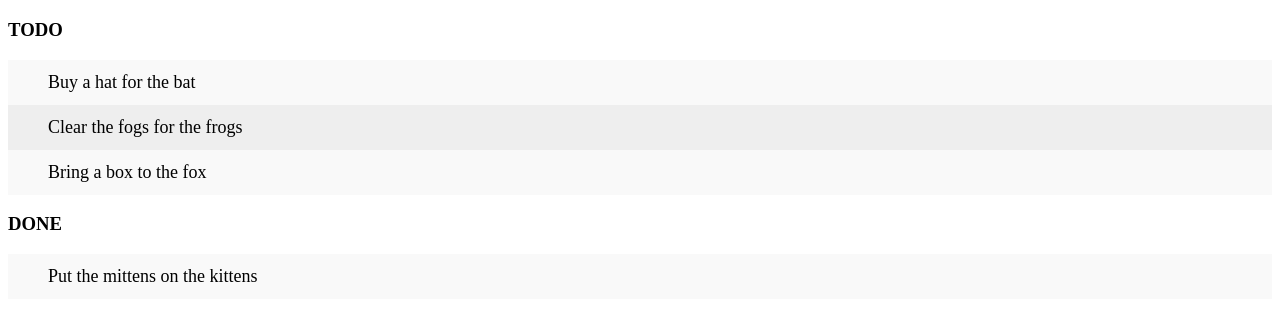
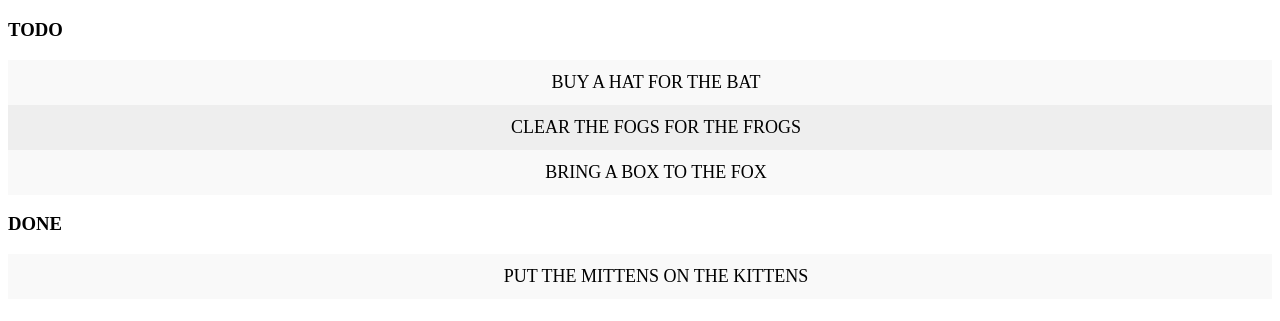
Before and after one commit to enia-cerri-tiranait/test-2, a plain HTML site: page index.html in a window 1280 px wide. Shown: the part 61-382 px from the top of the page. Drawn offline with Linux system fonts and the light colour scheme.

Commit message:
make the list items unselectable

```diff
--- a/index.html
+++ b/index.html
@@ -11,6 +11,8 @@
         text-transform: uppercase;
       }
       ul {
+        text-align: center;
+        text-transform: uppercase;
         margin: 0;
         padding: 0;
       }
@@ -21,6 +23,10 @@
         background: #eee;
         font-size: 18px;
         transition: 0.2s;
+        -webkit-user-select: none;
+        -moz-user-select: none;
+        -ms-user-select: none;
+        user-select: none;
       }
       ul li:nth-child(odd) {
         background: #f9f9f9;
```
